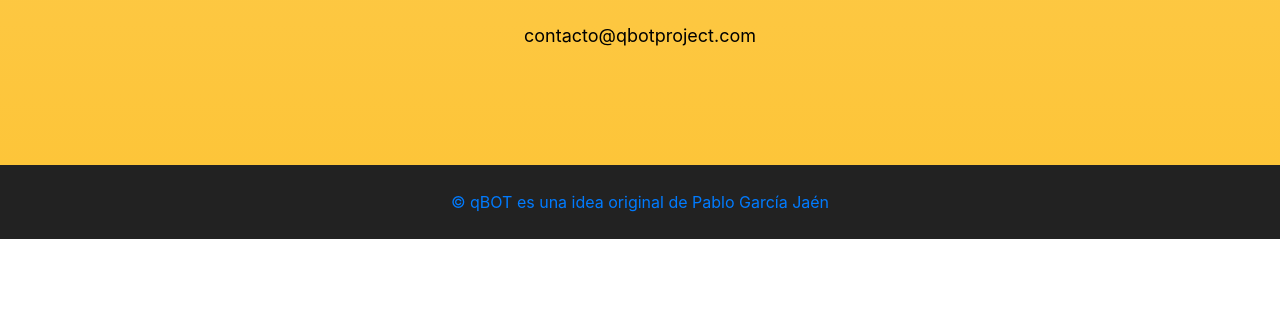
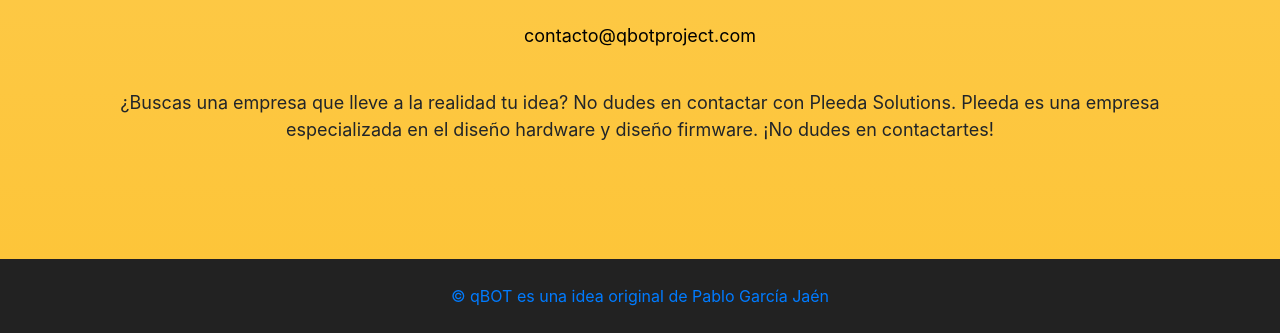
Before and after one commit to PabloGarciaJaen/pablogj2000.github.io, a website with bundled scripts: page index.html in a window 1280 px wide. Shown: the part 3170-3503 px from the top of the page. Before the commit the page ends 3409 px from the top, so only its background shows below. Built offline with nearby package versions, Linux system fonts and the light colour scheme; a web font is replaced by a local one.

Commit message:
Update index.html

```diff
--- a/index.html
+++ b/index.html
@@ -182,6 +182,9 @@
         <h2>Escríbenos </h2>
         <p> </p>
         <p style="color:black;">contacto@qbotproject.com</p>
+        <br>
+        <p> ¿Buscas una empresa que lleve a la realidad tu idea? No dudes en contactar con Pleeda Solutions. Pleeda es una empresa especializada en el diseño hardware y diseño firmware. ¡No dudes en contactartes!</p>
+
         <!--
         <ul class="list-inline list-social">
           <li class="list-inline-item social-twitter">
```
